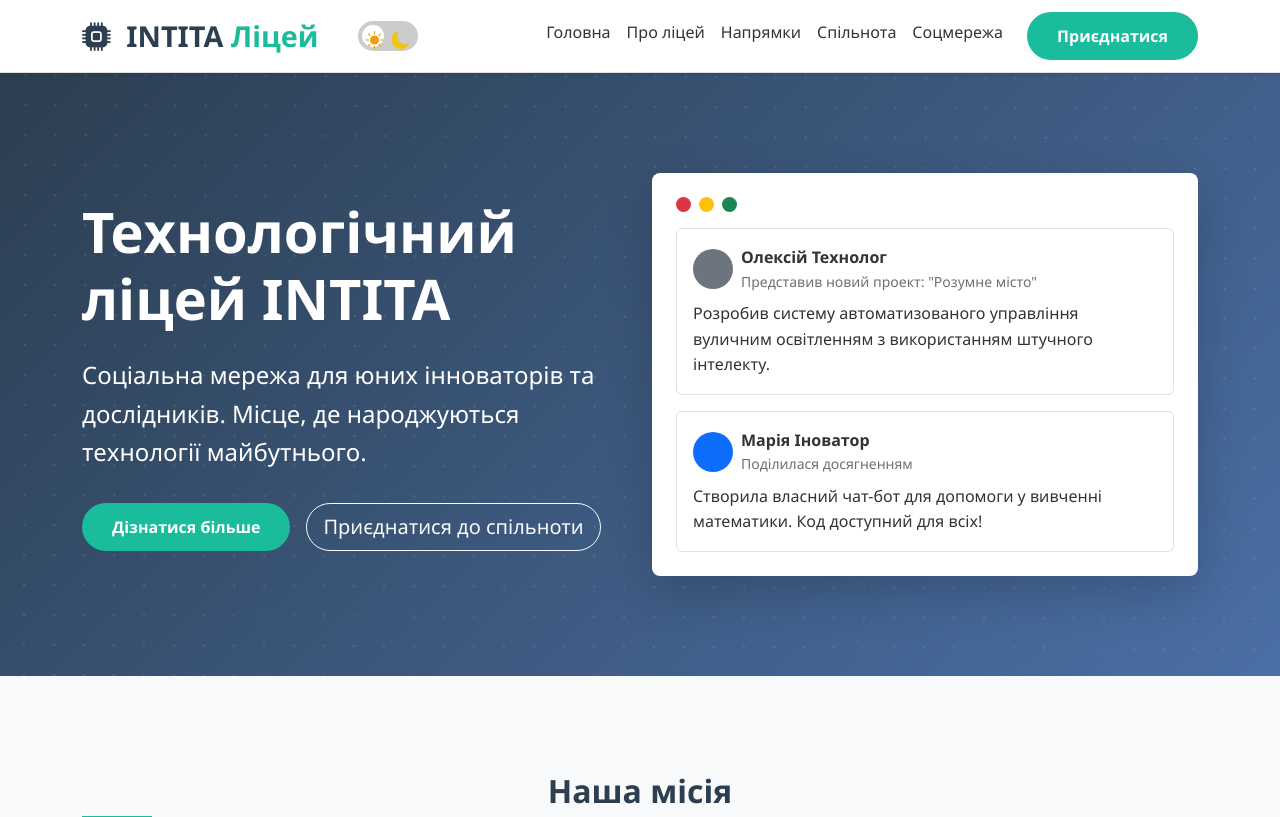
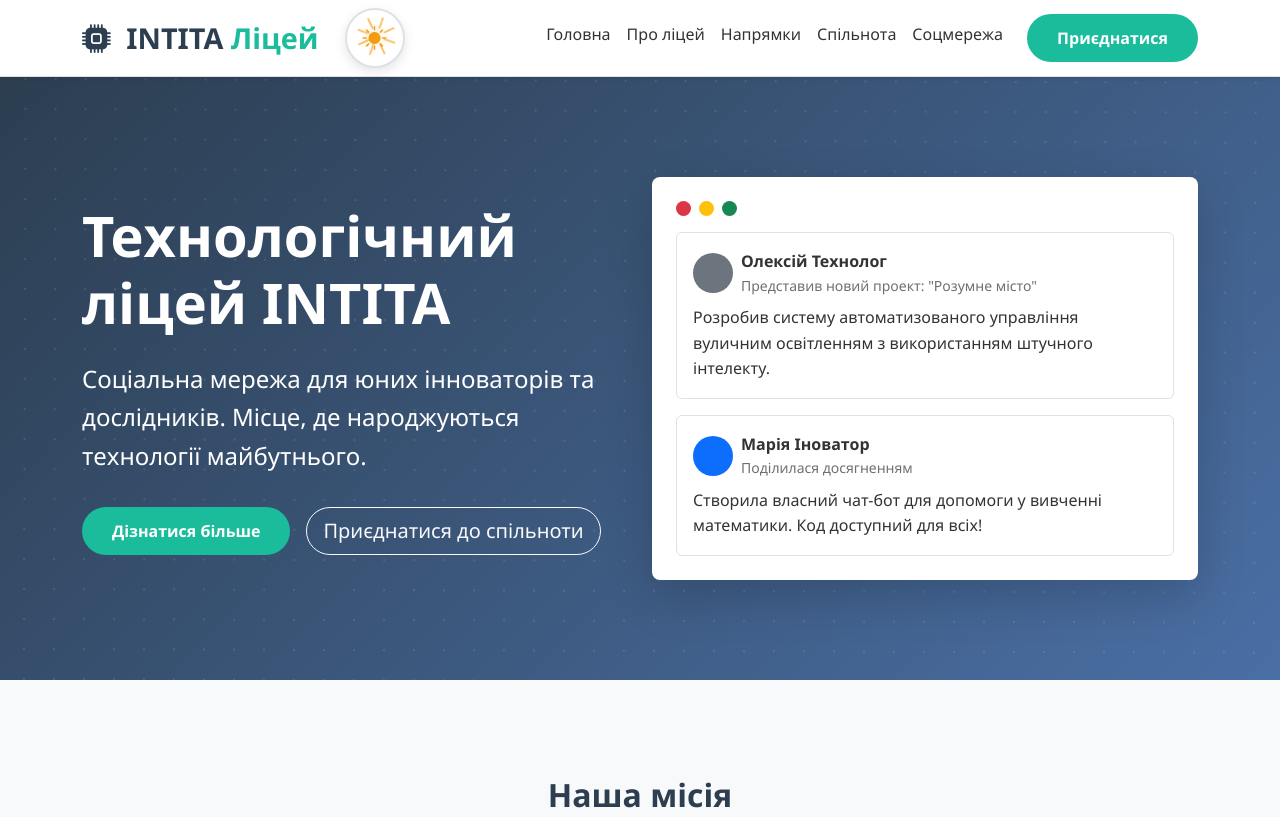
Before and after one commit to danil1688/hakaton, a plain HTML site: page index.html in a window 1280 px wide. Shown: the top 817 px of the page. Drawn offline with nearby package versions, Linux system fonts and the light colour scheme.

Commit message:
Update index.html

```diff
--- a/index.html
+++ b/index.html
@@ -296,82 +296,158 @@
             color: #aaa;
         }
 
-        /* Theme Toggle Switch */
+        /* ОНОВЛЕНИЙ ПЕРЕМИКАЧ ТЕМ - КРУГЛИЙ ІНТЕГРОВАНИЙ */
+        .theme-toggle-container {
+            display: flex;
+            align-items: center;
+            margin-right: 15px;
+            position: relative;
+        }
+
         .theme-toggle {
             position: relative;
             display: inline-block;
             width: 60px;
-            height: 30px;
-            margin-left: 15px;
+            height: 60px;
+            background: var(--card-bg);
+            border-radius: 50%;
+            cursor: pointer;
+            box-shadow: 0 4px 12px var(--shadow-color);
+            transition: all 0.4s cubic-bezier(0.25, 0.8, 0.25, 1);
+            border: 2px solid var(--border-color);
+            overflow: hidden;
+        }
+
+        .theme-toggle:hover {
+            transform: translateY(-3px);
+            box-shadow: 0 8px 20px var(--shadow-color);
+            border-color: var(--accent-color);
+        }
+
+        .theme-toggle:active {
+            transform: translateY(-1px);
         }
 
         .theme-toggle input {
             opacity: 0;
             width: 0;
             height: 0;
+            position: absolute;
         }
 
-        .theme-slider {
-            position: absolute;
-            cursor: pointer;
-            top: 0;
-            left: 0;
-            right: 0;
-            bottom: 0;
-            background-color: #ccc;
-            transition: .4s;
-            border-radius: 30px;
+        .theme-toggle-content {
+            width: 100%;
+            height: 100%;
+            display: flex;
+            align-items: center;
+            justify-content: center;
+            position: relative;
         }
 
-        .theme-slider:before {
+        .theme-icon-wrapper {
             position: absolute;
-            content: "";
-            height: 22px;
-            width: 22px;
-            left: 4px;
-            bottom: 4px;
-            background-color: white;
-            transition: .4s;
+            width: 100%;
+            height: 100%;
+            display: flex;
+            align-items: center;
+            justify-content: center;
+            transition: all 0.5s cubic-bezier(0.68, -0.55, 0.27, 1.55);
+            opacity: 0;
+            transform: scale(0.5);
+        }
+
+        .sun-icon-wrapper {
+            opacity: 1;
+            transform: scale(1);
+        }
+
+        .moon-icon-wrapper {
+            transform: rotate(-180deg);
+        }
+
+        input:checked ~ .theme-toggle-content .sun-icon-wrapper {
+            opacity: 0;
+            transform: scale(0.5) rotate(180deg);
+        }
+
+        input:checked ~ .theme-toggle-content .moon-icon-wrapper {
+            opacity: 1;
+            transform: scale(1) rotate(0);
+        }
+
+        .theme-icon {
+            font-size: 1.5rem;
+            transition: all 0.3s ease;
+        }
+
+        .sun-icon {
+            color: #f39c12;
+            filter: drop-shadow(0 0 3px rgba(243, 156, 18, 0.3));
+        }
+
+        .moon-icon {
+            color: #f1c40f;
+            filter: drop-shadow(0 0 3px rgba(241, 196, 15, 0.3));
+        }
+
+        .dark-theme .sun-icon {
+            color: #f1c40f;
+        }
+
+        .dark-theme .moon-icon {
+            color: #ffeb3b;
+        }
+
+        .theme-label {
+            font-size: 0.85rem;
+            color: var(--text-color);
+            margin-right: 10px;
+            white-space: nowrap;
+            font-weight: 500;
+            opacity: 0.8;
+            transition: opacity 0.3s ease;
+        }
+
+        .theme-toggle-container:hover .theme-label {
+            opacity: 1;
+        }
+
+        /* Анімація світлових променів */
+        @keyframes sun-rays {
+            0% { transform: rotate(0deg); }
+            100% { transform: rotate(360deg); }
+        }
+
+        .sun-rays {
+            position: absolute;
+            width: 100%;
+            height: 100%;
             border-radius: 50%;
         }
 
-        input:checked + .theme-slider {
-            background-color: var(--accent-color);
+        .sun-ray {
+            position: absolute;
+            width: 2px;
+            height: 12px;
+            background: #f39c12;
+            top: 10px;
+            left: 50%;
+            transform-origin: 50% 20px;
+            opacity: 0.6;
+            border-radius: 1px;
         }
 
-        input:checked + .theme-slider:before {
-            transform: translateX(30px);
-        }
+        .sun-ray:nth-child(1) { transform: rotate(0deg); }
+        .sun-ray:nth-child(2) { transform: rotate(45deg); }
+        .sun-ray:nth-child(3) { transform: rotate(90deg); }
+        .sun-ray:nth-child(4) { transform: rotate(135deg); }
+        .sun-ray:nth-child(5) { transform: rotate(180deg); }
+        .sun-ray:nth-child(6) { transform: rotate(225deg); }
+        .sun-ray:nth-child(7) { transform: rotate(270deg); }
+        .sun-ray:nth-child(8) { transform: rotate(315deg); }
 
-        .theme-icon {
-            position: absolute;
-            top: 5px;
-            font-size: 18px;
-            z-index: 1;
-        }
-
-        .sun-icon {
-            left: 8px;
-            color: #f39c12;
-        }
-
-        .moon-icon {
-            right: 8px;
-            color: #f1c40f;
-        }
-
-        /* Theme Toggle Container */
-        .theme-toggle-container {
-            display: flex;
-            align-items: center;
-            margin-right: 15px;
-        }
-
-        .theme-label {
-            font-size: 0.9rem;
-            color: var(--text-color);
-            margin-right: 8px;
-            white-space: nowrap;
+        .sun-icon-wrapper .sun-rays {
+            animation: sun-rays 10s linear infinite;
         }
 
         /* Form Elements */
@@ -454,6 +530,15 @@
                 margin-top: 10px;
                 margin-right: 0;
             }
+
+            .theme-toggle {
+                width: 50px;
+                height: 50px;
+            }
+
+            .theme-icon {
+                font-size: 1.3rem;
+            }
         }
 
         @media (max-width: 992px) {
@@ -472,14 +557,28 @@
                 INTITA <span>Ліцей</span>
             </a>
 
-            <!-- Theme Toggle -->
             <div class="theme-toggle-container">
                 <span class="theme-label"></span>
                 <label class="theme-toggle">
                     <input type="checkbox" id="themeToggle">
-                    <span class="theme-slider"></span>
-                    <i class="bi bi-sun-fill theme-icon sun-icon"></i>
-                    <i class="bi bi-moon-fill theme-icon moon-icon"></i>
+                    <div class="theme-toggle-content">
+                        <div class="theme-icon-wrapper sun-icon-wrapper">
+                            <div class="sun-rays">
+                                <div class="sun-ray"></div>
+                                <div class="sun-ray"></div>
+                                <div class="sun-ray"></div>
+                                <div class="sun-ray"></div>
+                                <div class="sun-ray"></div>
+                                <div class="sun-ray"></div>
+                                <div class="sun-ray"></div>
+                                <div class="sun-ray"></div>
+                            </div>
+                            <i class="bi bi-sun-fill theme-icon sun-icon"></i>
+                        </div>
+                        <div class="theme-icon-wrapper moon-icon-wrapper">
+                            <i class="bi bi-moon-fill theme-icon moon-icon"></i>
+                        </div>
+                    </div>
                 </label>
             </div>
 
```
